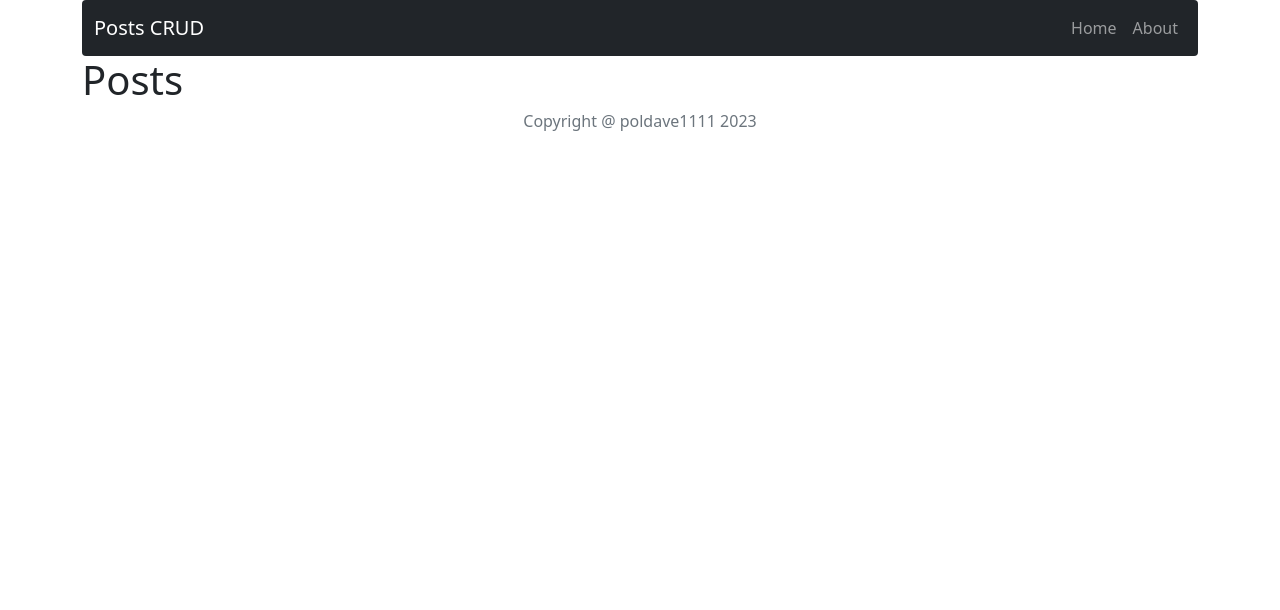
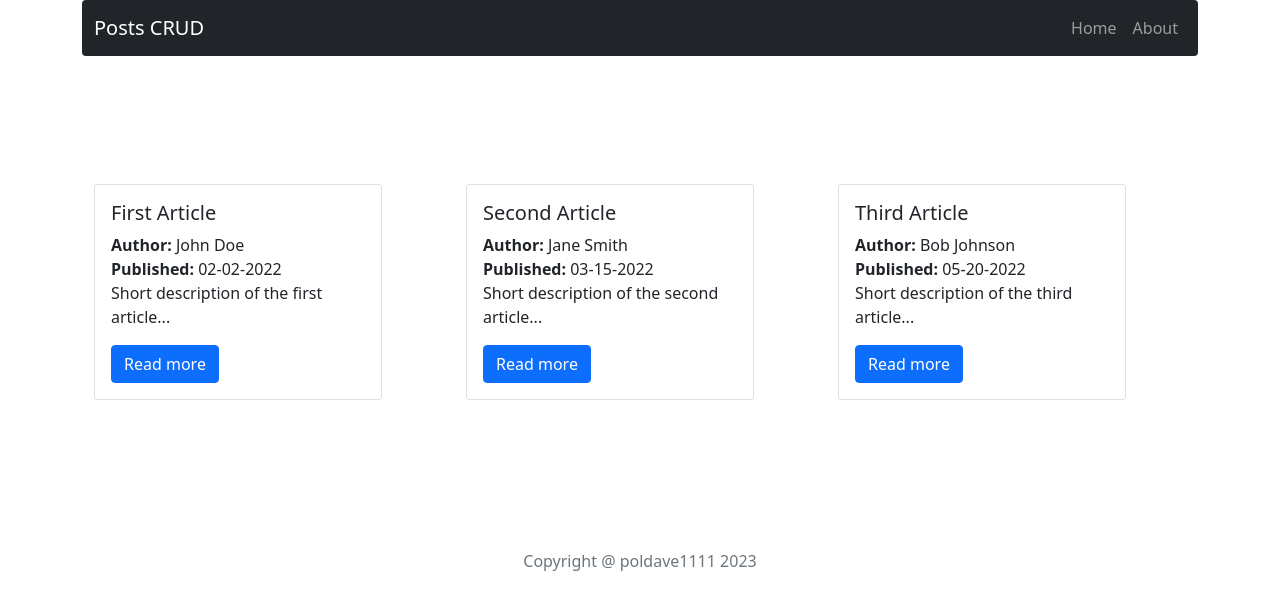
Before and after one commit to poldave111/crud-posts, a React (Create React App) app: page / in a window 1280 px wide. Shown: the top 610 px of the page. Built offline with nearby package versions, Linux system fonts and the light colour scheme.

Commit message:
Add SmallPost component and contents

```diff
--- a/src/components/pages/Posts/Posts.js
+++ b/src/components/pages/Posts/Posts.js
@@ -1,12 +1,23 @@
 import React from 'react';
-
+import { Container, Row, Col } from 'react-bootstrap';
 import { useSelector } from "react-redux";
+import SmallPost from '../SmallPost/SmallPost';
 
 const Posts = props => {
+    const posts = useSelector(state => state.posts);
+    console.log('posts', posts);
+    return (
+        <Container>
+      <Row className="justify-content-center align-items-center" style={{ paddingTop: '8rem', paddingBottom: '8rem'}}>
+        {posts.map((post, index) => (
+          <Col xs={12} md={6} lg={4} key={index} className="mb-4 my-auto">
+            <SmallPost id={post.id} title={post.title} author={post.author} shortDescription={post.shortDescription} publishedDate={post.publishedDate} />
+          </Col>
+        ))}
+      </Row>
+    </Container>
 
-    return (
-        <h1>Posts</h1>
     );
-  }
+}
 
-  export default Posts;
+export default Posts;
--- /dev/null
+++ b/src/components/pages/SmallPost/SmallPost.js
@@ -0,0 +1,26 @@
+import React from 'react';
+import Button from 'react-bootstrap/Button';
+import Card from 'react-bootstrap/Card';
+
+
+const SmallPost = props => {
+
+    return (
+        <>
+            <Card style={{ width: '18rem' }}>
+                <Card.Body>
+                    <Card.Title>{props.title}</Card.Title>
+                    <Card.Text>
+                        <div><strong>Author: </strong>{props.author}</div>
+                        <div><strong>Published: </strong>{props.publishedDate}</div>
+                        <div>{props.shortDescription}</div>
+                    </Card.Text>
+                    <Button variant="primary">Read more</Button>
+                </Card.Body>
+            </Card>
+        </>
+
+    );
+}
+
+export default SmallPost;
```
